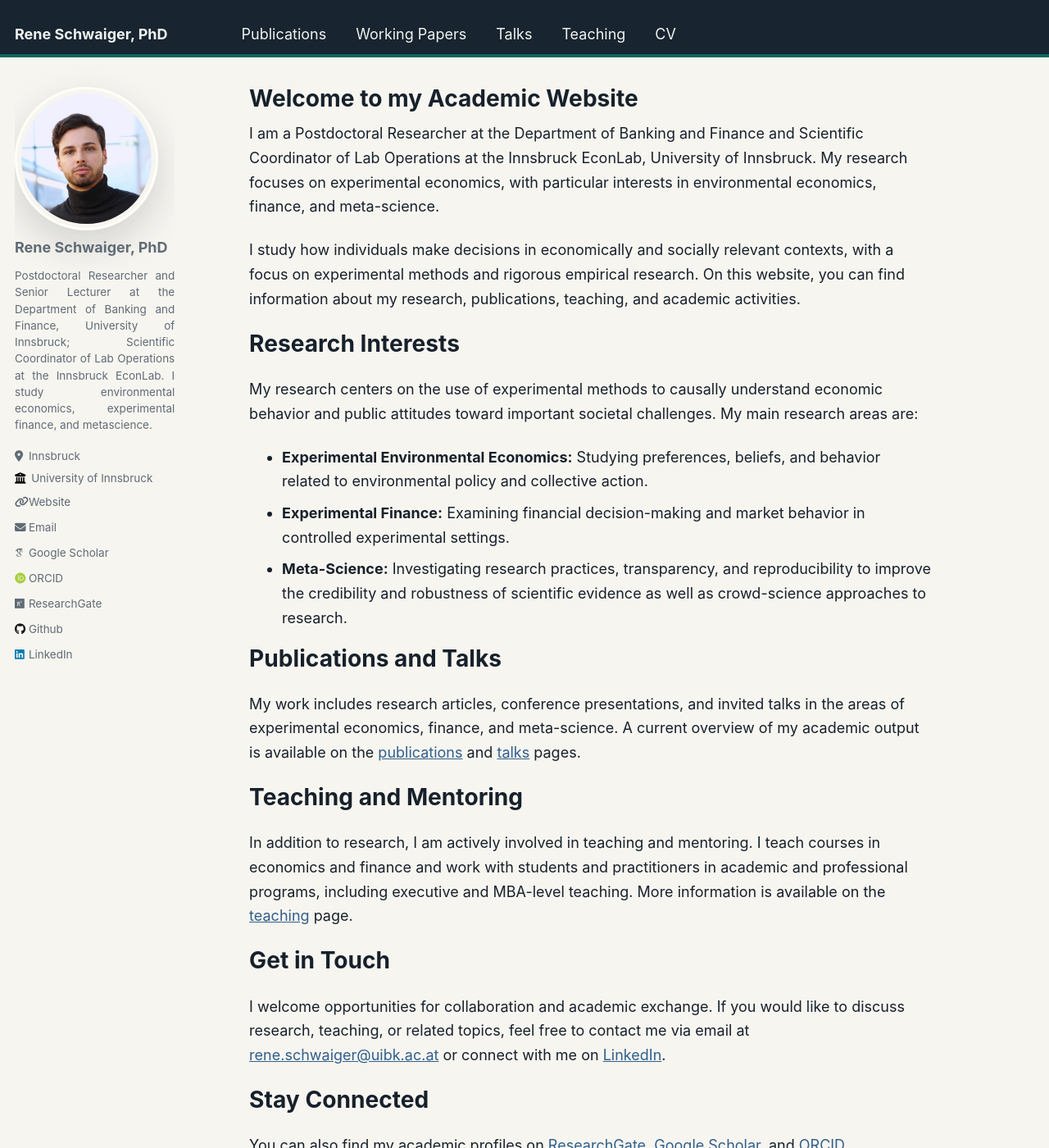
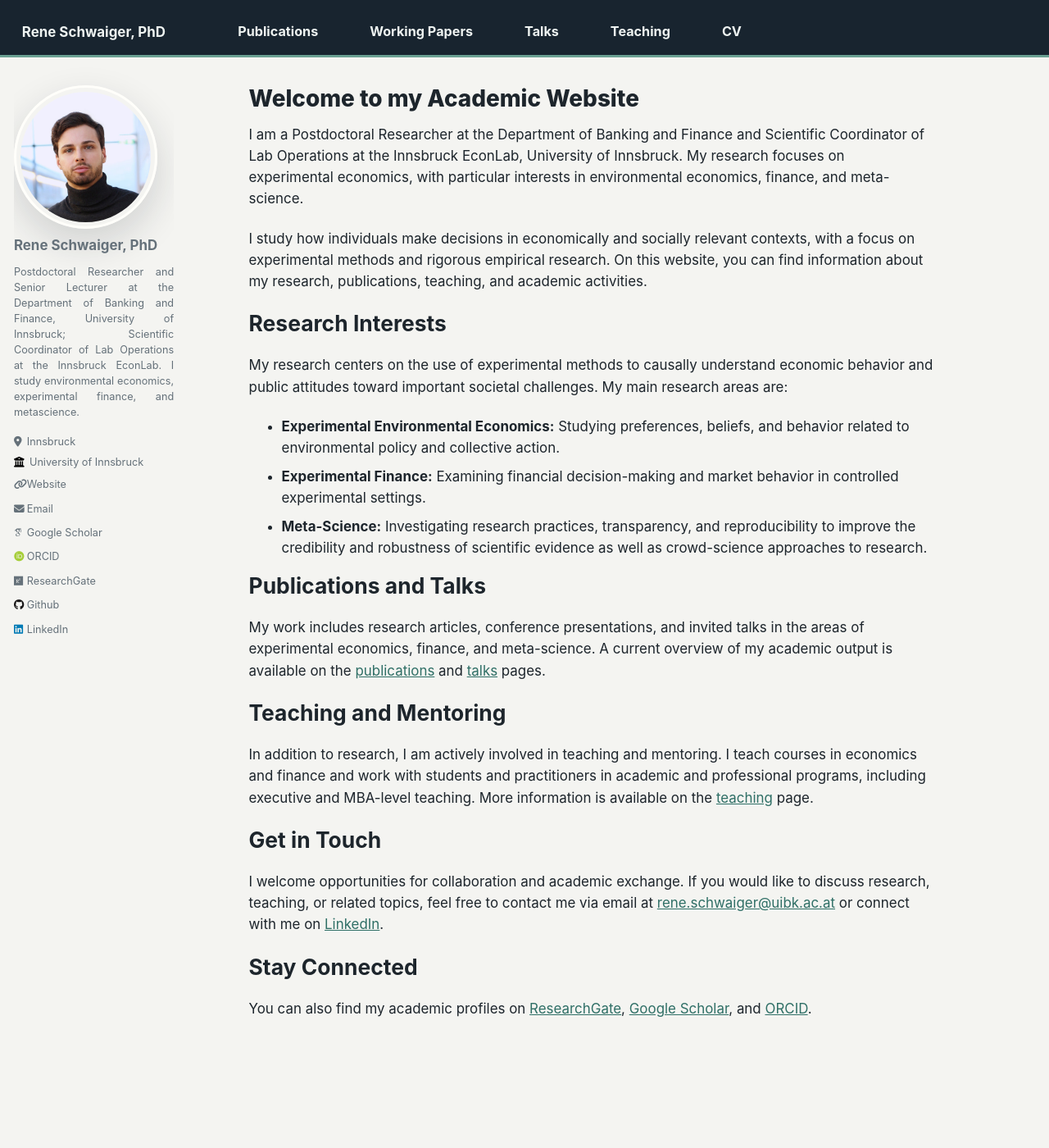
Before and after one commit to Rene1208/website, a Jekyll site: the page built from _pages/about.md, in a window 1280 px wide and 1400 px high. Shown: the whole window at 82% size. Built offline with Jekyll 4.4.1, drawn with Linux system fonts in a browser that asks for light colours; some web fonts are replaced.

Commit message:
update page Codex

```diff
--- a/_includes/masthead.html
+++ b/_includes/masthead.html
@@ -3,7 +3,7 @@
 <div class="masthead">
     <div class="masthead__inner-wrap">
         <div class="masthead__menu">
-            <nav id="site-nav" class="greedy-nav">
+            <nav id="site-nav-static" class="greedy-nav">
                 <button>
                     <div class="navicon"></div>
                 </button>
--- a/_sass/custom.scss
+++ b/_sass/custom.scss
@@ -1,13 +1,13 @@
 :root {
-  --site-bg: #f7f5f0;
-  --surface: #fffdf8;
-  --ink: #17212b;
-  --muted: #5f6b75;
-  --line: #d9d2c4;
+  --site-bg: #f4f4f1;
+  --surface: #fffefa;
+  --ink: #1d252c;
+  --muted: #65717a;
+  --line: #d8ddd8;
   --nav: #18242f;
-  --accent: #0d665c;
-  --accent-2: #a14c2f;
-  --accent-3: #315f8c;
+  --accent: #6aa092;
+  --accent-dark: #2f6f66;
+  --accent-soft: #e5f0ed;
 }
 
 html,
@@ -19,38 +19,75 @@ body {
 }
 
 body {
-  line-height: 1.65;
+  font-size: 0.94rem;
+  line-height: 1.55;
+  -moz-osx-font-smoothing: grayscale;
+  -webkit-font-smoothing: antialiased;
+  text-rendering: optimizeLegibility;
 }
 
 a {
-  color: var(--accent-3);
+  color: var(--accent-dark);
 }
 
 a:hover {
-  color: var(--accent-2);
+  color: var(--nav);
 }
 
 .masthead,
 #site-nav,
+#site-nav-static,
 .page__footer {
   background: var(--nav);
 }
 
 .masthead {
-  border-bottom: 4px solid var(--accent);
+  border-bottom: 3px solid var(--accent);
 }
 
 .greedy-nav {
   background: transparent;
 }
 
+.greedy-nav button {
+  display: none;
+}
+
+.greedy-nav .visible-links {
+  display: flex;
+  align-items: center;
+  gap: 0.4rem;
+  flex-wrap: wrap;
+}
+
+.greedy-nav .visible-links li {
+  flex: 0 0 auto;
+}
+
 .greedy-nav a,
 .masthead__menu-item {
   color: #eef3f1;
+  font-size: 0.9rem;
+  font-weight: 650;
+  letter-spacing: 0;
+  white-space: nowrap;
 }
 
 .greedy-nav a:hover {
   color: #ffffff;
+}
+
+.masthead__menu-item {
+  padding-left: 0.55rem;
+  padding-right: 0.55rem;
+}
+
+.masthead__menu-item--lg {
+  margin-right: 1.4rem;
+}
+
+.masthead__menu-item--lg a {
+  font-size: 0.94rem;
 }
 
 .page,
@@ -65,7 +102,7 @@ a:hover {
 .page .page__inner-wrap,
 .archive {
   background: transparent;
-  font-size: 1rem;
+  font-size: 0.94rem;
 }
 
 .page__inner-wrap {
@@ -80,7 +117,9 @@ a:hover {
 .page__title,
 .archive .page__title {
   color: var(--ink);
-  font-weight: 750;
+  font-weight: 760;
+  font-size: 1.55rem;
+  line-height: 1.18;
 }
 
 .page__content h1,
@@ -88,6 +127,7 @@ a:hover {
 .page__content h3 {
   color: var(--ink);
   letter-spacing: 0;
+  line-height: 1.22;
 }
 
 .author__avatar img {
@@ -103,12 +143,12 @@ a:hover {
 .btn,
 .btn--primary,
 .btn--inverse {
-  border-radius: 6px;
+  border-radius: 5px;
   font-weight: 700;
 }
 
 .btn--primary {
-  background: var(--accent);
+  background: var(--accent-dark);
 }
 
 .btn--inverse {
@@ -118,27 +158,29 @@ a:hover {
 
 .intro-panel {
   margin: 0 0 1.5rem;
-  padding: 1rem 1.15rem;
+  padding: 0.9rem 1rem;
   background: var(--surface);
   border: 1px solid var(--line);
-  border-left: 5px solid var(--accent);
-  border-radius: 8px;
-  color: #34414d;
+  border-left: 4px solid var(--accent);
+  border-radius: 6px;
+  color: #364149;
+  font-size: 0.95rem;
 }
 
 .archive__item {
-  margin-bottom: 1.6rem;
-  padding: 1.15rem 1.25rem;
+  margin-bottom: 1.15rem;
+  padding: 1rem 1.1rem;
   background: var(--surface);
   border: 1px solid var(--line);
-  border-radius: 8px;
-  box-shadow: 0 14px 40px rgba(23, 33, 43, 0.06);
+  border-radius: 6px;
+  box-shadow: 0 10px 30px rgba(23, 33, 43, 0.045);
 }
 
 .archive__item-title {
   margin-top: 0;
-  font-size: 1.18rem;
-  line-height: 1.3;
+  font-size: 1.05rem;
+  line-height: 1.28;
+  font-weight: 720;
 }
 
 .archive__item-title a {
@@ -146,11 +188,12 @@ a:hover {
 }
 
 .archive__item-title a:hover {
-  color: var(--accent);
+  color: var(--accent-dark);
 }
 
 .page__meta {
   color: var(--muted);
+  font-size: 0.86rem;
 }
 
 .map-frame {
@@ -160,8 +203,8 @@ a:hover {
   overflow: hidden;
   background: var(--surface);
   border: 1px solid var(--line);
-  border-radius: 8px;
-  box-shadow: 0 18px 50px rgba(23, 33, 43, 0.10);
+  border-radius: 6px;
+  box-shadow: 0 12px 36px rgba(23, 33, 43, 0.08);
 }
 
 .map-frame iframe {
```
